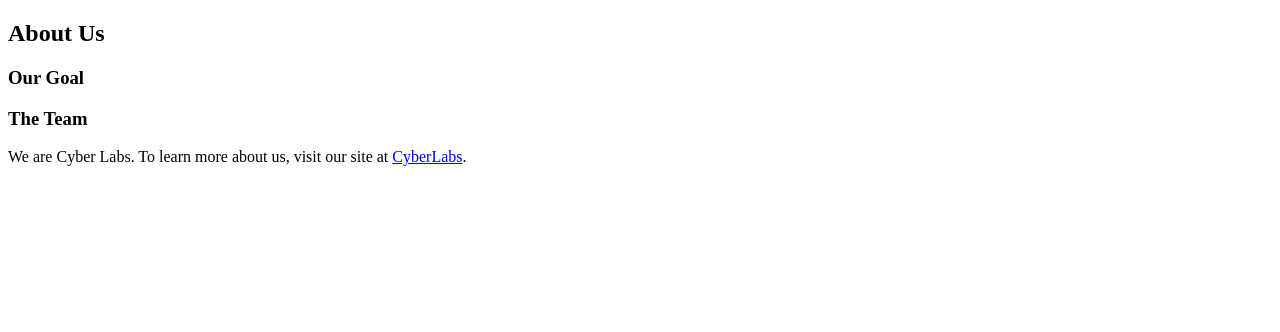
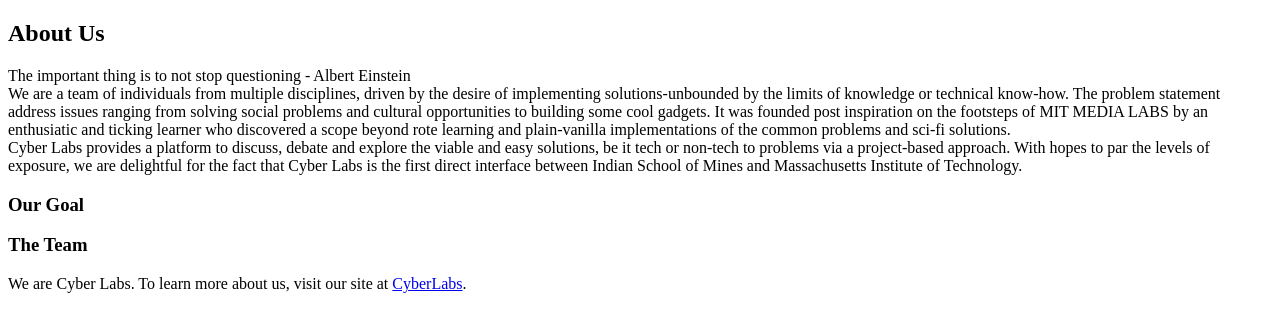
Before and after one commit to aayushdutt/cyberlabs-sessions-app, a Gatsby site: page /about in a window 1280 px wide. Built offline with nearby package versions, Linux system fonts and the light colour scheme; Gatsby itself is replaced by a stand-in of ours.

Commit message:
fix vulnerable packages, update about

```diff
--- a/src/pages/about.js
+++ b/src/pages/about.js
@@ -5,8 +5,15 @@ import Helmet from "react-helmet";
 export default function Index() {
   return (
   <div>
-    <h2>About Us
-    </h2><h3>Our Goal</h3>
+    <h2>About Us</h2>
+    <p>
+      The important thing is to not stop questioning - Albert Einstein
+      <br />
+      We are a team of individuals from multiple disciplines, driven by the desire of implementing solutions-unbounded by the limits of knowledge or technical know-how. The problem statement address issues ranging from solving social problems and cultural opportunities to building some cool gadgets. It was founded post inspiration on the footsteps of MIT MEDIA LABS by an enthusiatic and ticking learner who discovered a scope beyond rote learning and plain-vanilla implementations of the common problems and sci-fi solutions.
+      <br />
+
+      Cyber Labs provides a platform to discuss, debate and explore the viable and easy solutions, be it tech or non-tech to problems via a project-based approach. With hopes to par the levels of exposure, we are delightful for the fact that Cyber Labs is the first direct interface between Indian School of Mines and Massachusetts Institute of Technology.
+    </p><h3>Our Goal</h3>
     <h3>The Team</h3>
     <p>We are Cyber Labs. To learn more about us, visit our site at <a href="http://www.cyberlabs.club">CyberLabs</a>.</p>
   </div>
```
Also changed, not shown: package.json (+7 -7 lines), src/layouts/index.js (+2 -13 lines), src/components/event.js (indentation only), 1 other file.
